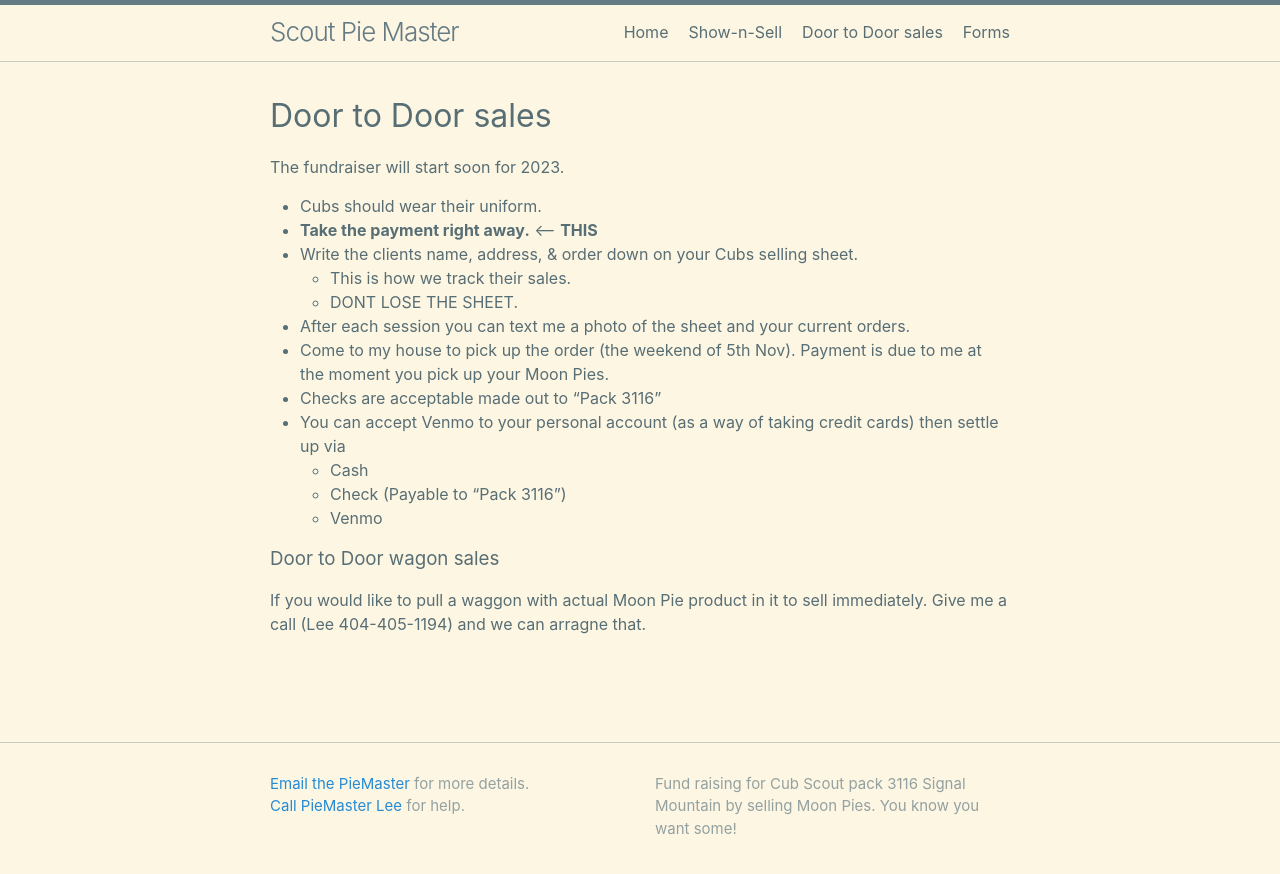
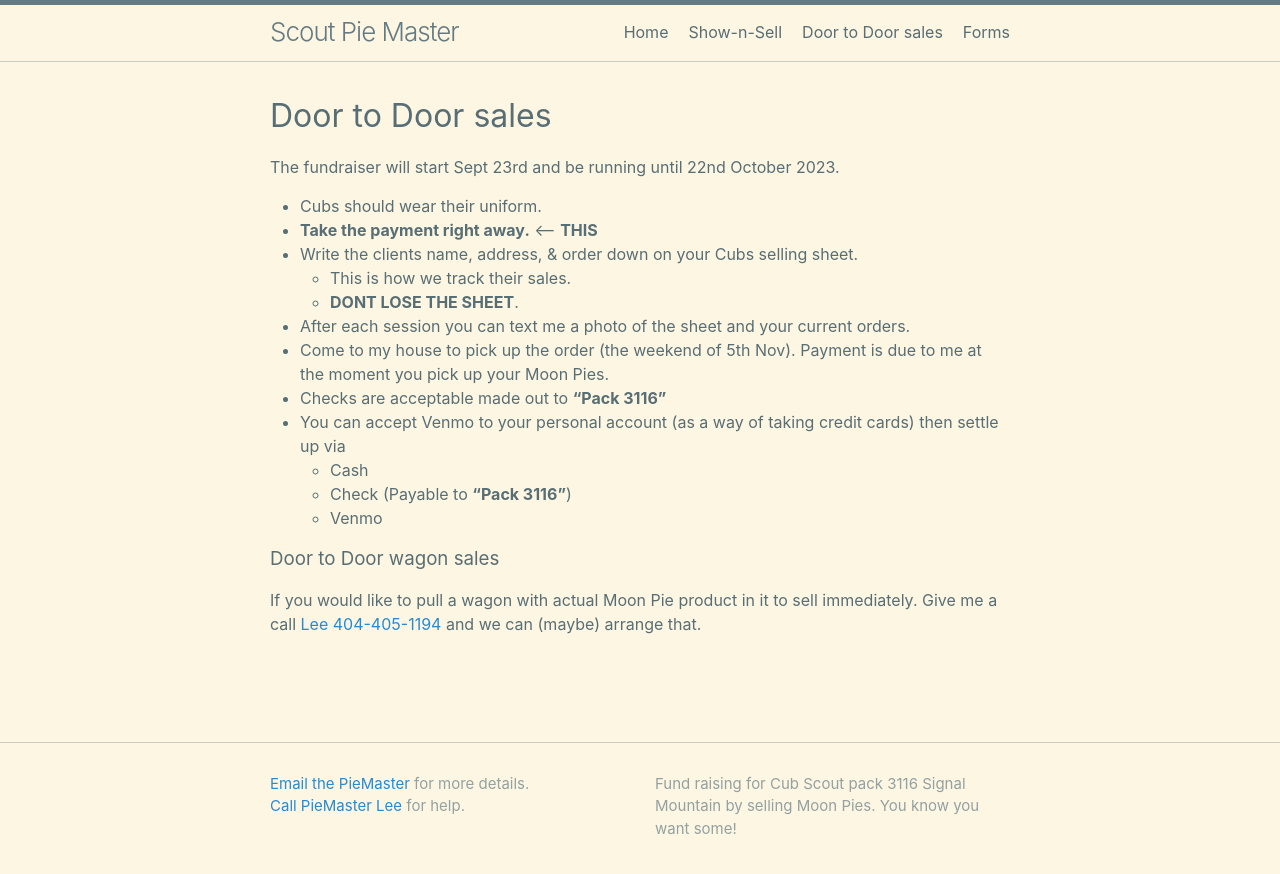
Before and after one commit to CodeJourneymen/scoutpiemaster, a Jekyll site: the page built from doortodoor.md, in a window 1280 px wide. Shown: the top 874 px of the page. Built offline with Jekyll 4.4.1, drawn with Linux system fonts in a browser that asks for light colours.

Commit message:
Update doortodoor.md

```diff
--- a/doortodoor.md
+++ b/doortodoor.md
@@ -4,25 +4,25 @@ title: Door to Door sales
 permalink: /doortodoor/
 ---
 
-The fundraiser will start soon for 2023.
+The fundraiser will start Sept 23rd and be running until 22nd October 2023.
 {: .notice--info }
 
 
 
 - Cubs should wear their uniform.
-- <b>Take the payment right away.</b> <---- <b>THIS</b>
+- **Take the payment right away.** <---- **THIS**
 - Write the clients name, address, & order down on your Cubs selling sheet.
     - This is how we track their sales.
-    - DONT LOSE THE SHEET.
+    - **DONT LOSE THE SHEET**.
 - After each session you can text me a photo of the sheet and your current orders.
 - Come to my house to pick up the order (the weekend of 5th Nov). Payment is due to me at the moment you pick up your Moon Pies.
-- Checks are acceptable made out to "Pack 3116"
+- Checks are acceptable made out to **"Pack 3116"**
 - You can accept Venmo to your personal account (as a way of taking credit cards) then settle up via
     - Cash
-    - Check (Payable to "Pack 3116")
+    - Check (Payable to **"Pack 3116"**)
     - Venmo
 
 
 ### Door to Door wagon sales
 
-If you would like to pull a waggon with actual Moon Pie product in it to sell immediately. Give me a call (Lee 404-405-1194) and we can arragne that.
+If you would like to pull a wagon with actual Moon Pie product in it to sell immediately. Give me a call [Lee 404-405-1194](tel:4044051194) and we can (maybe) arrange that.
```
